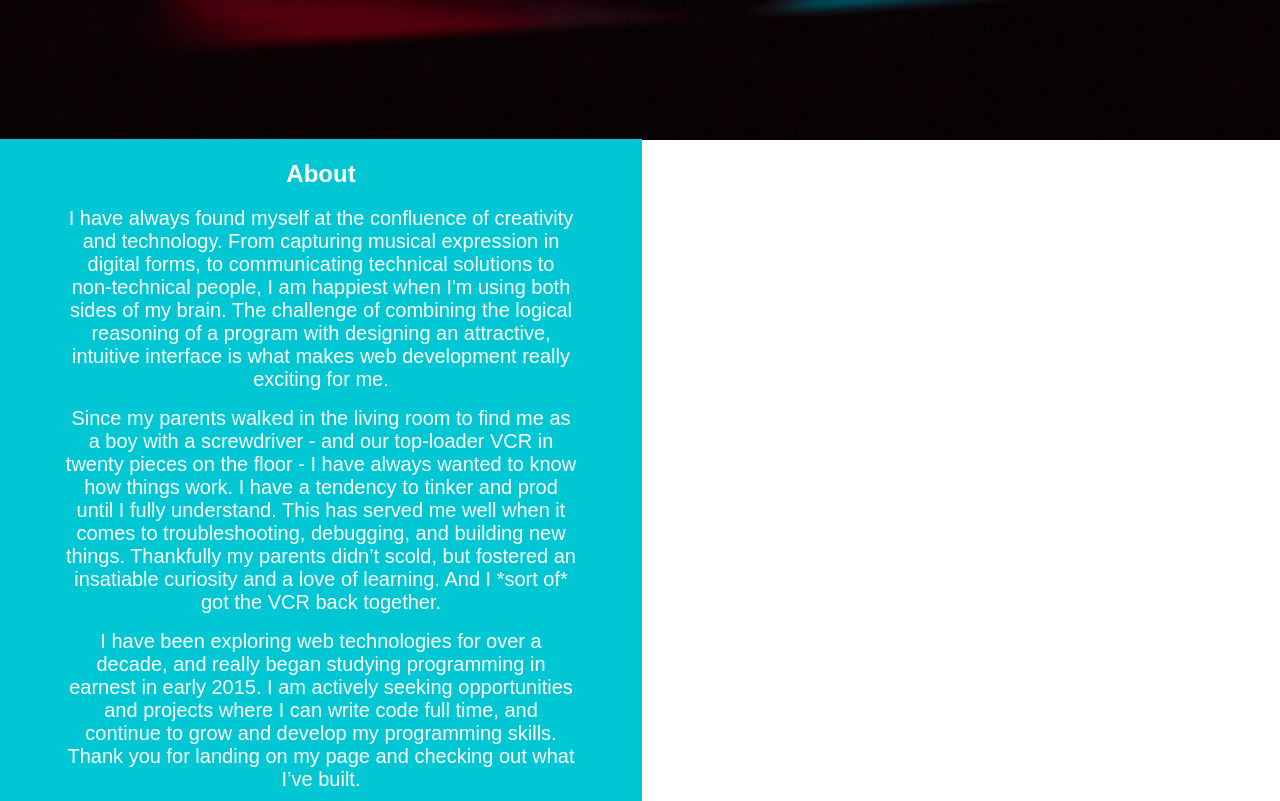
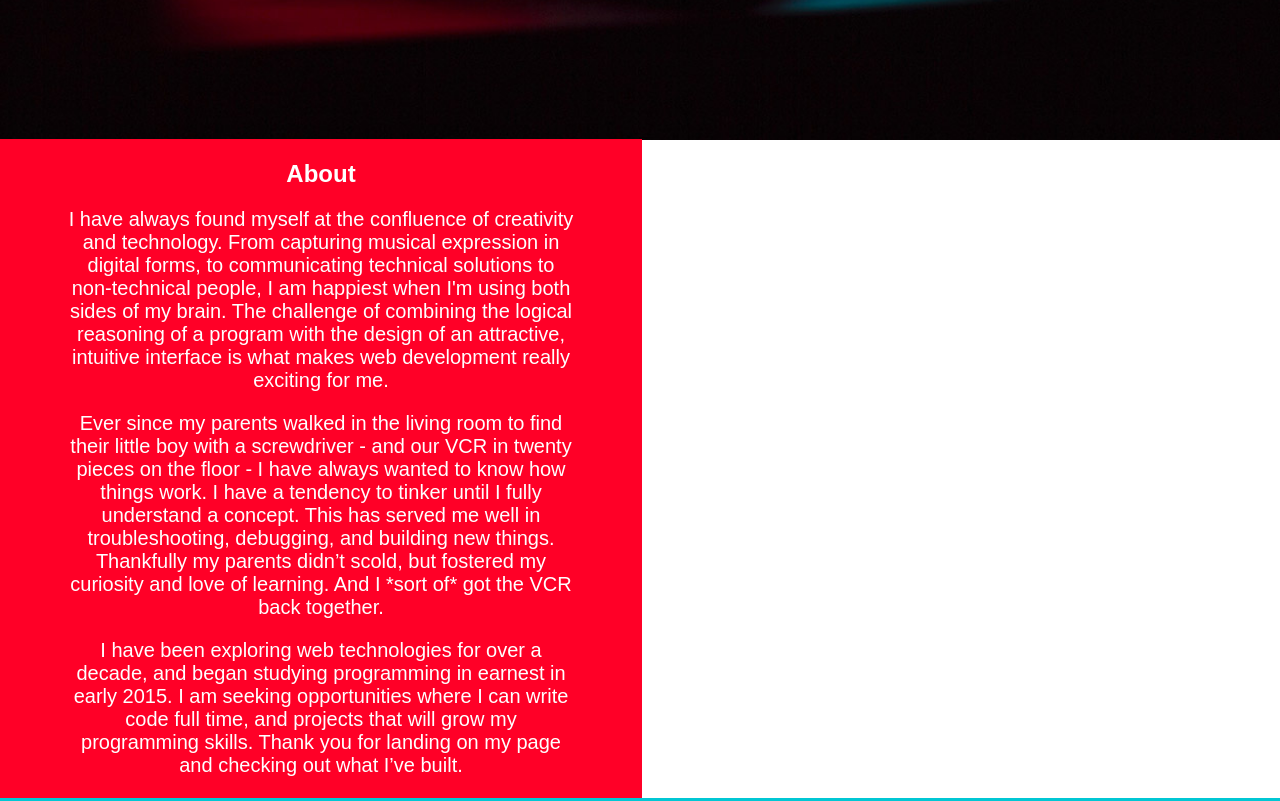
Before and after one commit to davi3blu3/portfolio5, a website: page public/index.html in a window 1280 px wide. Shown: the part 660-1461 px from the top of the page. Drawn offline with nearby package versions, Linux system fonts and the light colour scheme; a web font is replaced by a local one.

Commit message:
text and color changes

```diff
--- a/public/index.html
+++ b/public/index.html
@@ -20,11 +20,11 @@
         <div class="row">
             <div class="col-left">
                 <h2>About</h2>
-                <p>I have always found myself at the confluence of creativity and technology. From capturing musical expression in digital forms, to communicating technical solutions to non-technical people, I am happiest when I'm using both sides of my brain. The challenge of combining the logical reasoning of a program with designing an attractive, intuitive interface is what makes web development really exciting for me.</p>
+                <p>I have always found myself at the confluence of creativity and technology. From capturing musical expression in digital forms, to communicating technical solutions to non-technical people, I am happiest when I'm using both sides of my brain. The challenge of combining the logical reasoning of a program with the design of an attractive, intuitive interface is what makes web development really exciting for me.</p>
 
-                <p>Since my parents walked in the living room to find me as a boy with a screwdriver - and our top-loader VCR in twenty pieces on the floor - I have always wanted to know how things work. I have a tendency to tinker and prod until I fully understand. This has served me well when it comes to troubleshooting, debugging, and building new things. Thankfully my parents didn’t scold, but fostered an insatiable curiosity and a love of learning. And I *sort of* got the VCR back together.</p>
+                <p>Ever since my parents walked in the living room to find their little boy with a screwdriver - and our VCR in twenty pieces on the floor - I have always wanted to know how things work. I have a tendency to tinker until I fully understand a concept. This has served me well in troubleshooting, debugging, and building new things. Thankfully my parents didn’t scold, but fostered my curiosity and love of learning. And I *sort of* got the VCR back together.</p>
 
-                <p>I have been exploring web technologies for over a decade, and really began studying programming in earnest in early 2015. I am actively seeking opportunities and projects where I can write code full time, and continue to grow and develop my programming skills. Thank you for landing on my page and checking out what I’ve built.</p>
+                <p>I have been exploring web technologies for over a decade, and began studying programming in earnest in early 2015. I am seeking opportunities where I can write code full time, and projects that will grow my programming skills. Thank you for landing on my page and checking out what I’ve built.</p>
             </div>
             <div class="col-right"></div>
         </div>
--- a/public/styles/main.css
+++ b/public/styles/main.css
@@ -50,7 +50,7 @@ body {
     width: 50%;
     padding: 1px;
     margin-top: -1px;
-    background-color: #01c7d4;
+    background-color: #ff0027;
     color: white;
 }
 
@@ -61,7 +61,7 @@ body {
 }
 
 #about-section p {
-    margin: 16px auto;
+    margin: 20px auto;
     width: 80%;
     font-size: 20px;
 }
@@ -74,7 +74,7 @@ body {
 
  #skills-section {
      min-height: 800px;
-     background-color: #03b142;
+     background-color: #01c7d4;
  }
 
   /*
@@ -83,7 +83,7 @@ body {
 
  #projects-section {
      min-height: 800px;
-     background-color: #ff0027;
+     background-color: #03b142;
  }
 
 /*
```
